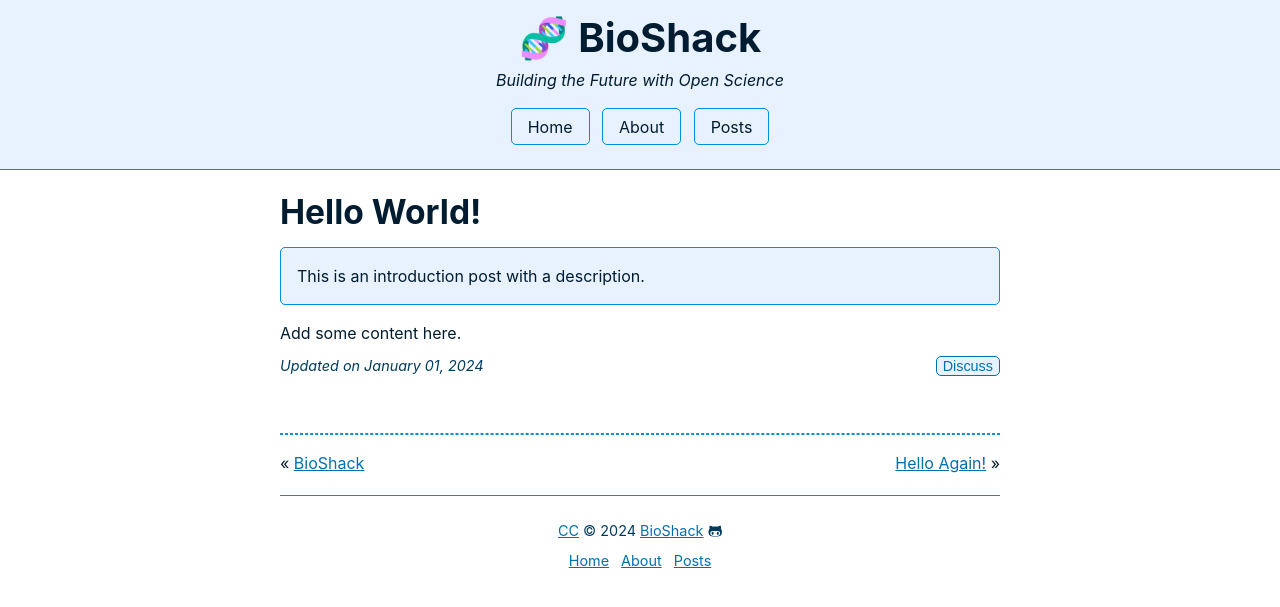
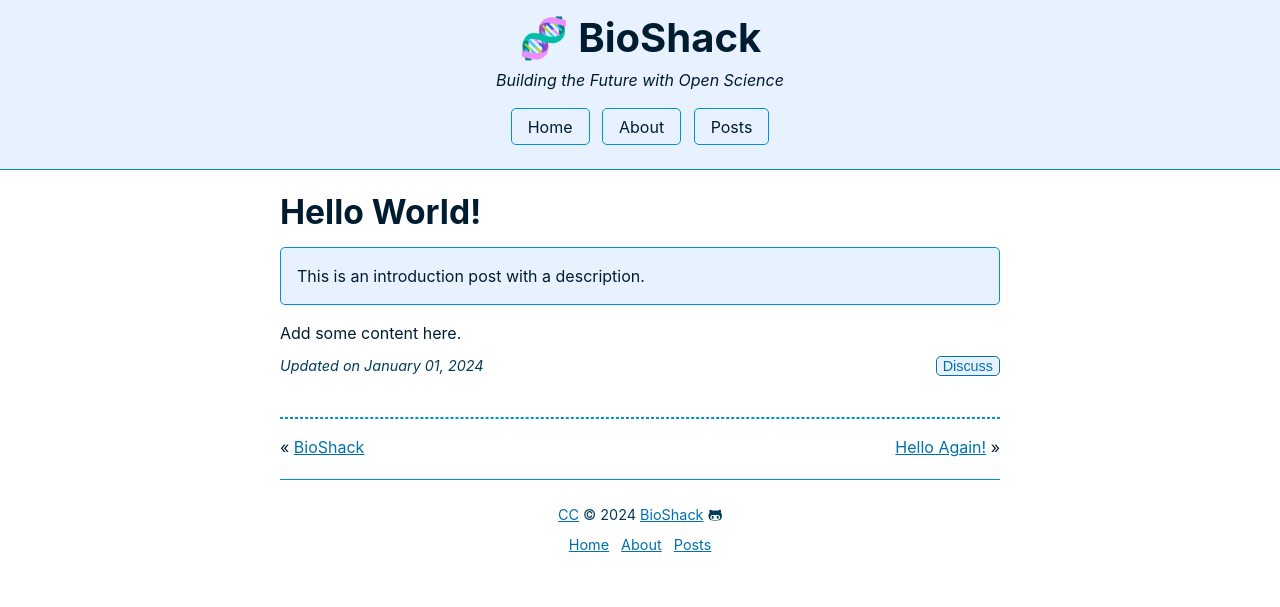
Before and after one commit to megdna/pond, a Jekyll site: the page built from _posts/2024-01-01-hello-world.md, in a window 1280 px wide. Shown: the top 607 px of the page. Built offline with Jekyll 4.4.1, drawn with Linux system fonts in a browser that asks for light colours.

Commit message:
Update post.html

```diff
--- a/_layouts/post.html
+++ b/_layouts/post.html
@@ -5,6 +5,6 @@
 {% if page.description %}<div class="notice">{{ page.description }}</div>{% endif %}
 {% if page.show %}<figure><img alt="{{ page.alt }}" src="{{ page.image | prepend: site.baseurl | prepend: site.url }}"><figcaption>{{ page.caption }}</figcaption></figure>{% endif %}
 {{ content }}
-{% if page.date %}<cite>Updated on {{page.date | date: "%B %d, %Y"}}</cite><div class="next"><button><a href="https://github.com/{{ site.github }}" target="_blank">Discuss</a></button></div><p>&nbsp;</p><hr>{% endif %}
+{% if page.date %}<cite>Updated on {{page.date | date: "%B %d, %Y"}}</cite><div class="next"><button><a href="https://github.com/{{ site.github }}" target="_blank">Discuss</a></button></div><div>&nbsp;</div><hr>{% endif %}
 {% if page.previous.url %}&laquo; <a href="{{ page.previous.url | prepend: site.baseurl | prepend: site.url }}">{{ page.previous.title }}</a>{% endif %}
 {% if page.next.url %}<div class="next"><a href="{{ page.next.url | prepend: site.baseurl | prepend: site.url }}">{{ page.next.title }}</a> &raquo;</div>{% endif %}
```
